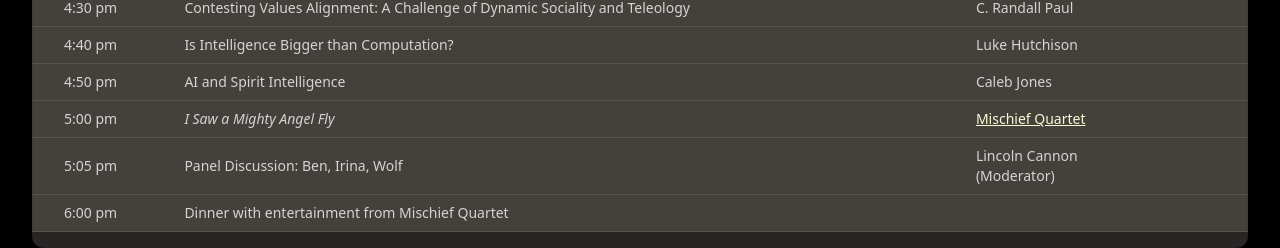
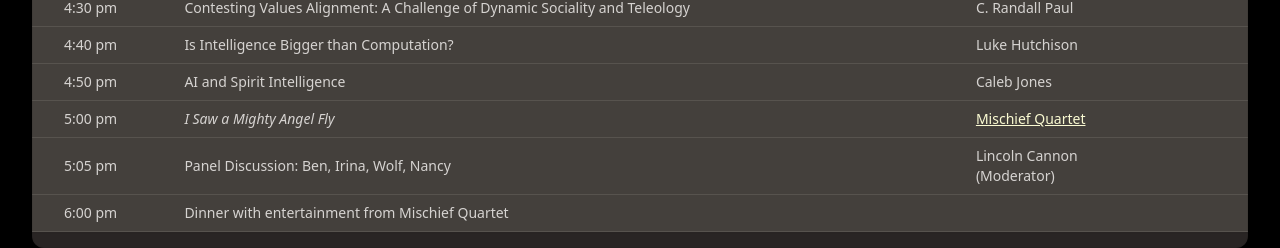
Before and after one commit to MormonTranshumanistAssociation/mtaconf, a React (Vite) app: page / in a window 1280 px wide. Shown: the part 4391-4639 px from the top of the page. Built offline with nearby package versions, Linux system fonts and the light colour scheme.

Commit message:
Update bios

```diff
--- a/src/2024/schedule.tsx
+++ b/src/2024/schedule.tsx
@@ -405,7 +405,7 @@ export function Schedule() {
                         5:05 pm
                       </td>
                       <td className="border-b border-stone-600 p-2 text-stone-300">
-                        Panel Discussion: Ben, Irina, Wolf
+                        Panel Discussion: Ben, Irina, Wolf, Nancy
                       </td>
                       <td className="whitespace-nowrap border-b border-stone-600 p-2 pr-8 text-stone-300">
                         Lincoln Cannon
```
